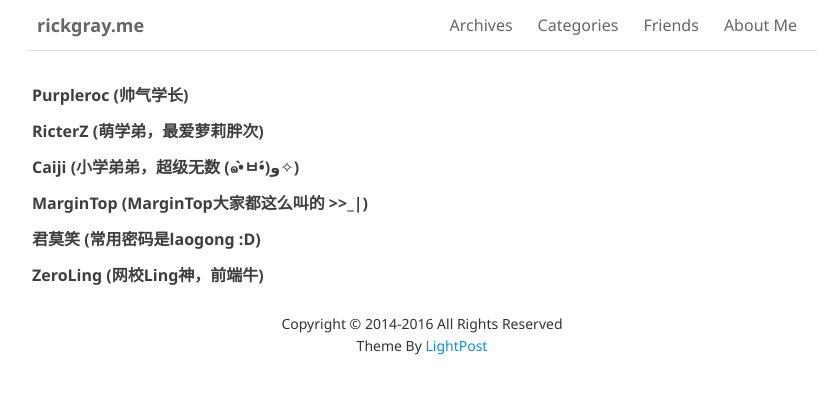
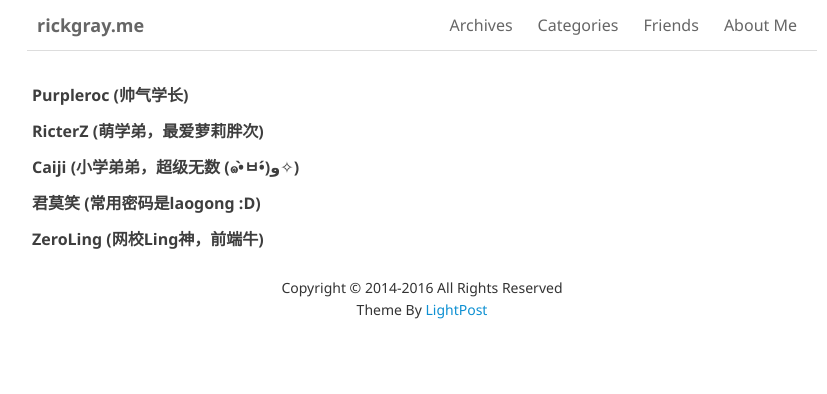
Before and after one commit to huntpig/rickgray.github.io, a Jekyll site: the page built from friends.html, in a window 1280 px wide. Shown: the top 394 px of the page, without its empty margins (218-1045 px from the left). Built offline with Jekyll 4.4.1, drawn with Linux system fonts in a browser that asks for light colours; comment, search, counter and statistics services are not loaded.

Commit message:
更新友链信息

```diff
--- a/_config.yml
+++ b/_config.yml
@@ -25,11 +25,8 @@
     - name: "Caiji"
       url: "http://c-chicken.cc"
       desc: "小学弟弟，超级无数 (๑•̀ㅂ•́)و✧"
-    - name: "MarginTop"
-      url: "http://ujj.me"
-      desc: "MarginTop大家都这么叫的 >>_|"
     - name: "君莫笑"
-      url: "http://jmx-orz.cc"
+      url: "http://www.cnblogs.com/junmoxiao"
       desc: "常用密码是laogong :D"
     - name: "ZeroLing"
       url: "http://zeroling.com"
@@ -40,6 +37,7 @@
     url: "http://weibo.com/rickgray"
     email: "rickchen.vip@gmail.com"
     weibo: "http://weibo.com/rickgray"
+    twitter: "http://twitter.com/R1ckGr3y"
     github: "https://github.com/RickGray"
 
 disqus:
```
